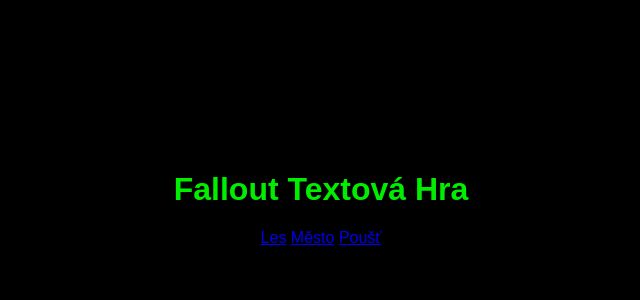
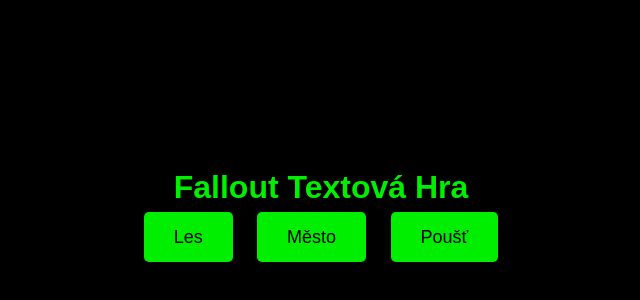
Before and after one commit to FalloutTRPG/fallout-trpg, a plain HTML site: page index.html in a window 1280 px wide. Shown: the part 202-502 px from the top of the page, without its empty margins (319-959 px from the left). Drawn offline with Linux system fonts and the light colour scheme.

Commit message:
Update index.html

```diff
--- a/index.html
+++ b/index.html
@@ -89,18 +89,32 @@
             outline: none;
             border-color: #00ff00;
         }
-        .intro-page {
+        .rozcestnik {
             display: flex;
             justify-content: center;
             align-items: center;
             height: 100vh;
             text-align: center;
         }
+        .rozcestnik a {
+            margin: 10px;
+            padding: 15px 30px;
+            font-size: 18px;
+            background-color: #00ee00;
+            color: #000000;
+            border: none;
+            border-radius: 5px;
+            cursor: pointer;
+            text-decoration: none;
+        }
+        .rozcestnik a:hover {
+            background-color: #00cc00;
+        }
     </style>
 </head>
 <body>
     <!-- Rozcestník -->
-    <div id="rozcestnik" class="intro-page">
+    <div id="rozcestnik" class="rozcestnik">
         <div>
             <h1>Fallout Textová Hra</h1>
             <a href="#" onclick="enterMistnost('les')">Les</a>
```
